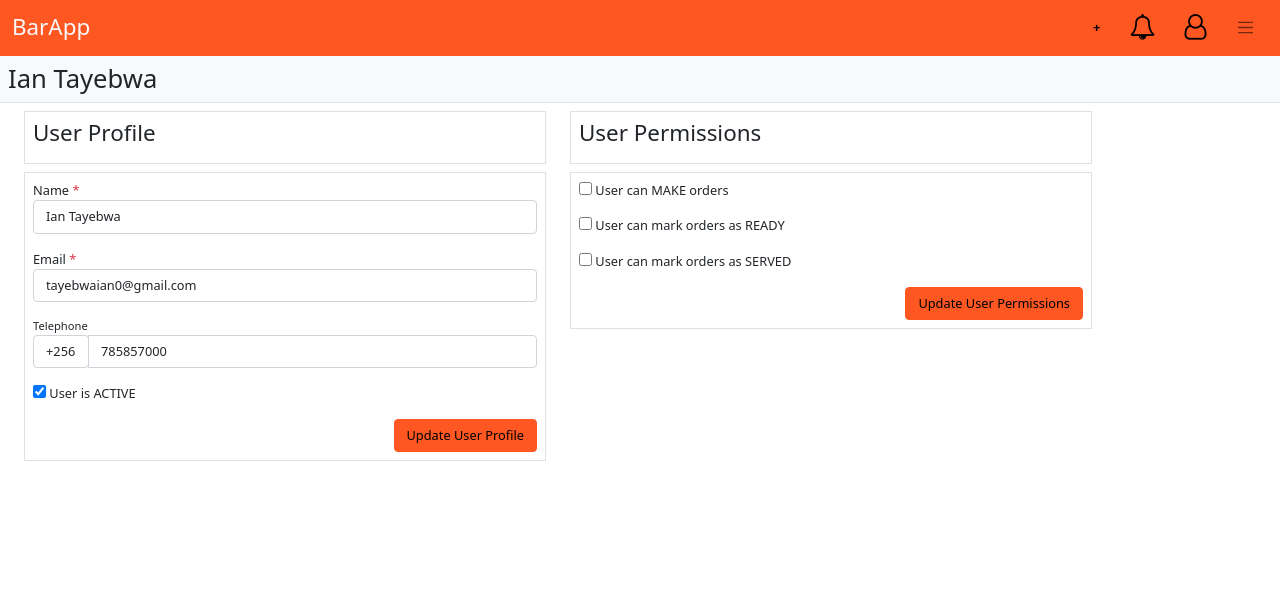
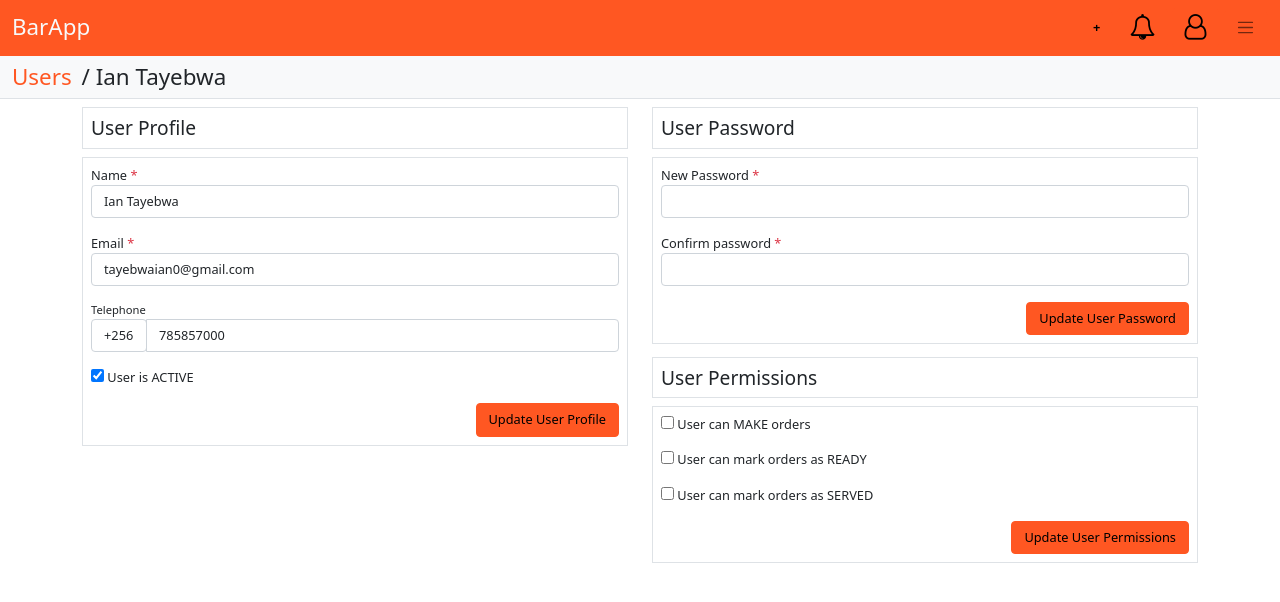
Before and after one commit to samuelitwaru/barapp, a Django app: page /profiles/1 in a window 1280 px wide. Shown: the top 602 px of the page. Run offline with Django 3.2, Linux system fonts and the light colour scheme; a user stored in the database is signed in; data comes from the database, SQL or seed files in the repository; both versions use the stored data as it was after the commit; some libraries are stand-ins or nearby versions; some web fonts are replaced.

Commit message:
added password fields to create user form

```diff
--- a/bar/forms/profile.py
+++ b/bar/forms/profile.py
@@ -8,20 +8,20 @@ class UpdateProfileForm(forms.Form):
 	name = forms.CharField(widget=forms.TextInput(attrs={"class":"form-control"}))
 	email = forms.EmailField(widget=forms.TextInput(attrs={"class":"form-control"}))
 	tel_code = forms.CharField(required=False, widget=forms.Select(choices=TEL_CODES, attrs={"class":"form-control"}))
-	telephone = forms.CharField(required=False, widget=forms.TextInput(attrs={"placeholder":"eg 781567890", "type":"tel", "class":"form-control"}))
+	telephone = forms.IntegerField(required=False, widget=forms.NumberInput(attrs={"placeholder":"eg 781567890", "class":"form-control"}))
+
 
 	def __init__(self, profile, *args, **kwargs):
 		super().__init__(*args, **kwargs)
 		self.profile = profile
 		self.user = self.profile.user
-		self.fields["name"].default = self.profile.name
+		# self.fields["name"].default = self.profile.name
 
 	def clean(self):
 		cleaned_data = super().clean()
 		email = cleaned_data.get("email")
 		tel_code = cleaned_data.get("tel_code")
 		telephone = cleaned_data.get("telephone")
-
 
 		if User.objects.exclude(username=self.user.username).filter(username=email).count():
 			raise forms.ValidationError("A user with this email address already exists.")
--- a/bar/forms/user.py
+++ b/bar/forms/user.py
@@ -9,13 +9,17 @@ class CreateUserForm(forms.Form):
 	name = forms.CharField(widget=forms.TextInput(attrs={"class":"form-control"}))
 	email = forms.EmailField(widget=forms.TextInput(attrs={"class":"form-control"}))
 	tel_code = forms.CharField(required=False, widget=forms.Select(choices=TEL_CODES, attrs={"class":"form-control"}))
-	telephone = forms.CharField(required=False, widget=forms.TextInput(attrs={"placeholder":"eg 781567890", "type":"tel", "class":"form-control"}))
+	telephone = forms.IntegerField(required=False, widget=forms.NumberInput(attrs={"placeholder":"eg 781567890", "class":"form-control"}))
+	password = forms.CharField(label="Password", widget=forms.PasswordInput(attrs={"class":"form-control"}))
+	confirm_password = forms.CharField(label="Confirm password", widget=forms.PasswordInput(attrs={"class":"form-control"}))
 
 	def clean(self):
 		cleaned_data = super().clean()
 		email = cleaned_data.get("email")
 		tel_code = cleaned_data.get("tel_code")
 		telephone = cleaned_data.get("telephone")
+		password = cleaned_data.get("password")
+		confirm_password = cleaned_data.get("confirm_password")
 
 		if User.objects.filter(username=email).count():
 			self.add_error('email', "A user with this email address already exists.")
@@ -29,9 +33,25 @@ class CreateUserForm(forms.Form):
 		if telephone and Profile.objects.filter(telephone=telephone).count():
 			self.add_error('telephone', "A user with this telephone number already exists.")
 
+		if password != confirm_password:
+			self.add_error('confirm_password', "Passwords do not match!")
+
 
 class UpdateUserForm(UpdateProfileForm):
 	is_active = forms.BooleanField(label="User is ACTIVE", required=False)
+
+
+class UpdateUserPasswordForm(forms.Form):
+	new_password = forms.CharField(label="New Password", widget=forms.PasswordInput(attrs={"class":"form-control"}))
+	confirm_password = forms.CharField(label="Confirm password", widget=forms.PasswordInput(attrs={"class":"form-control"}))
+
+	def clean(self):
+		cleaned_data = super().clean()
+		new_password = cleaned_data.get("new_password")
+		confirm_password = cleaned_data.get("confirm_password")
+
+		if new_password != confirm_password:
+			self.add_error('confirm_password', "Passwords do not match!")
 
 
 class UpdateUserPermissionsForm(forms.Form):
--- a/bar/templates/category/category.html
+++ b/bar/templates/category/category.html
@@ -6,8 +6,8 @@
 	<div id="app">
             {% include 'index/nav.html' %}
             {% include 'index/alert.html' %}
-            <div class="d-flex bg-light p-2 justify-content-between  border-bottom mb-2">
-                <h2 class="m-0 pt-1">{{category}}</h2>
+            <div class="d-flex sticky-top bg-light p-2 justify-content-between  border-bottom mb-2">
+                <h3 class="m-0"><a href="{% url 'bar:get_products' %}" class="nav-link px-1 d-inline">Products</a> / Products Categories / {{category}}</h3>
             </div>
 
             <div class="container-fluid m-0">
--- a/bar/templates/product/products.html
+++ b/bar/templates/product/products.html
@@ -9,7 +9,7 @@
     </div>
 
     <div class="d-flex bg-light p-2 justify-content-between  border-bottom mb-2">
-        <h2>Products</h2>
+        <h3 class="my-auto">Products</h3>
         <a href="{% url 'bar:create_product' %}" class="btn btn-primary">Create Product</a>
     </div>
 
--- a/bar/templates/profile/profile.html
+++ b/bar/templates/profile/profile.html
@@ -8,14 +8,14 @@
         {% include 'index/alert.html' %}
 
         <div class="d-flex sticky-top bg-light p-2 justify-content-between  border-bottom mb-2">
-	        <h2 class="m-0">{{profile}}</h2>
+	        <h3 class="my-auto"><a href="{% url 'bar:get_profiles' %}" class="nav-link px-1 d-inline">Users</a> / {{profile}}</h3>
 	    </div>
-
-        <div class="row container">
+		<div class="container">
+	        <div class="row">
 
 	        	<div class="col-md-6">
 	        		<div class="p-2 border mb-2">
-	                <h3>User Profile</h3>
+		                <h4 class="my-auto">User Profile</h4>
 		            </div>
 		        	<form method="POST" class="border" action="{% url 'bar:update_user' id=profile.user_id %}" align="left">
 						{% csrf_token %}
@@ -31,7 +31,19 @@
 
 	        	<div class="col-md-6">
 	        		<div class="p-2 border mb-2">
-	                <h3>User Permissions</h3>
+		                <h4 class="my-auto">User Password</h4>
+		            </div>
+		            <form method="POST" class="border" action="{% url 'bar:update_user_password' id=profile.user_id %}" align="left">
+		            	{% csrf_token %}
+						{% render_field update_user_password_form.new_password %}
+						{% render_field update_user_password_form.confirm_password %}
+
+						<div class="p-2" align="right">
+							<button class="btn btn-primary">Update User Password</button>
+						</div>
+					</form>
+	        		<div class="p-2 border mb-2">
+		                <h4 class="my-auto">User Permissions</h4>
 		            </div>
 		            <form method="POST" class="border" action="{% url 'bar:update_user_permissions' id=profile.user_id %}" align="left">
 		            	{% csrf_token %}
@@ -45,6 +57,7 @@
 					</form>
 	        	</div>
 	        </div>
+	    </div>
 
     </div>
 
--- a/bar/templates/profile/profiles.html
+++ b/bar/templates/profile/profiles.html
@@ -9,7 +9,7 @@
     </div>
 
     <div class="d-flex bg-light p-2 justify-content-between  border-bottom mb-2">
-        <h2 class="m-0 pt-2">Users</h2>
+        <h3 class="my-auto">Users</h3>
         <a href="{% url 'bar:create_user' %}" class="btn btn-primary">Create User</a>
     </div>
 
--- a/bar/urls.py
+++ b/bar/urls.py
@@ -27,24 +27,21 @@ urlpatterns = [
 	path('orders/create', create_orders, name='create_orders'),
 	path('orders/update/status', update_order_status, name='update_order_status'),
 
-	path('profiles', get_profiles, name='get_profiles'),
-	path('profiles/<int:id>', get_profile, name='get_profile'),
-
 	path('profile', get_current_user_profile, name='get_current_user_profile'),
 	path('profile/update', update_current_user_profile, name='update_current_user_profile'),
 	path('profile/password/update', update_current_user_password, name='update_current_user_password'),
 
-	# path('users', UsersPageView.as_view(), name='get_users'),
+	path('profiles', get_profiles, name='get_profiles'),
+	path('profiles/<int:id>', get_profile, name='get_profile'),
 	path('users/create', create_user, name='create_user'),
 	path('users/<int:id>', update_user, name='update_user'),
+	path('users/<int:id>/password/update', update_user_password, name='update_user_password'),
 	path('users/<int:id>/permissions/update', update_user_permissions, name='update_user_permissions'),
 
 
 	path('metric-systems', MetricSystemsPageView.as_view(), name='get_metric_systems'),
 	path('metric-systems/create', create_metric_system, name='create_metric_system'),
 
-	# path('users/<pk>/', UserDetailView.as_view(), name='get_user'),
-	# path('metric-systems/<pk>/', MetricSystemDetailView.as_view(), name='get_metric_system'),
 	path('products', ProductsPageView.as_view(), name='get_products'),
 	path('products/create', create_product, name='create_product'),
 	# path('products/<pk>/', ProductDetailView.as_view(), name='get_product'),
--- a/bar/views/profile.py
+++ b/bar/views/profile.py
@@ -3,7 +3,7 @@ from django.contrib.auth import authenticate, login, get_user, logout
 from django.contrib.auth.decorators import login_required
 from django.contrib import messages
 from ..models import Order, Profile
-from ..forms import UpdateProfileForm, UpdateUserForm, UpdatePasswordForm, UpdateUserPermissionsForm
+from ..forms import UpdateProfileForm, UpdateUserForm, UpdatePasswordForm, UpdateUserPermissionsForm, UpdateUserPasswordForm
 from ..utils import split_telephone
 
 
@@ -21,6 +21,7 @@ def get_profile(request, id):
 	profile = Profile.objects.filter(id=id).first()
 	user = profile.user
 	tel_code, telephone = split_telephone(profile.telephone)
+	update_user_password_form = UpdateUserPasswordForm()
 	update_user_form = UpdateUserForm(data={"name": profile.name, "email":profile.email, "tel_code":tel_code, "telephone":telephone, "is_active":profile.user.is_active}, profile=profile)
 	update_user_permissions_form = UpdateUserPermissionsForm({
 			"can_make_orders": user.has_perm('bar.can_make_orders'),
@@ -30,6 +31,7 @@ def get_profile(request, id):
 	context = {
 		"profile": profile,
 		"update_user_form": update_user_form,
+		"update_user_password_form": update_user_password_form,
 		"update_user_permissions_form": update_user_permissions_form,
 	}
 	return render(request, 'profile/profile.html', context)
--- a/templatetags/app_tags.py
+++ b/templatetags/app_tags.py
@@ -83,7 +83,7 @@ def render_field(field, **kwargs):
 			template_file = 'checkbox-field.html'
 		elif field.field.widget.input_type == 'radio':
 			template_file = 'radio-field.html'
-		elif field.field.widget.input_type == 'tel':
+		elif field.field.widget.input_type == 'number':
 			tel_code = kwargs.pop("tel_code", None)
 			if tel_code:
 				context["tel_code_widget"] = tel_code.as_widget()
```
Also changed, not shown: bar/forms/index.py (+0 -22 lines), bar/templates/metric-system/metric-systems.html (+10 -0 lines), bar/templates/product/product.html (+14 -8 lines), bar/templates/profile/create-profile.html (+6 -4 lines), bar/templates/user/users.html (deleted, +0 -13 lines), bar/views/user.py (+17 -1 lines), bar_project/settings.py (+3 -10 lines), bar/templates/user/user.html (deleted), db.sqlite3. Lines whose indentation alone changed are shown as unchanged.
